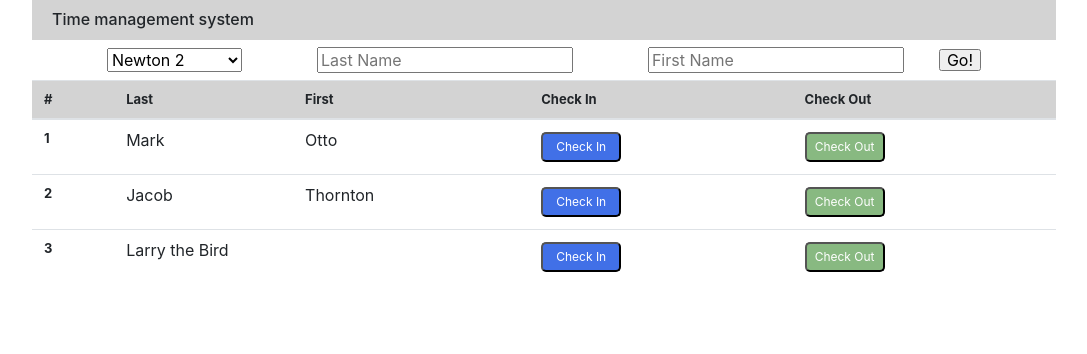
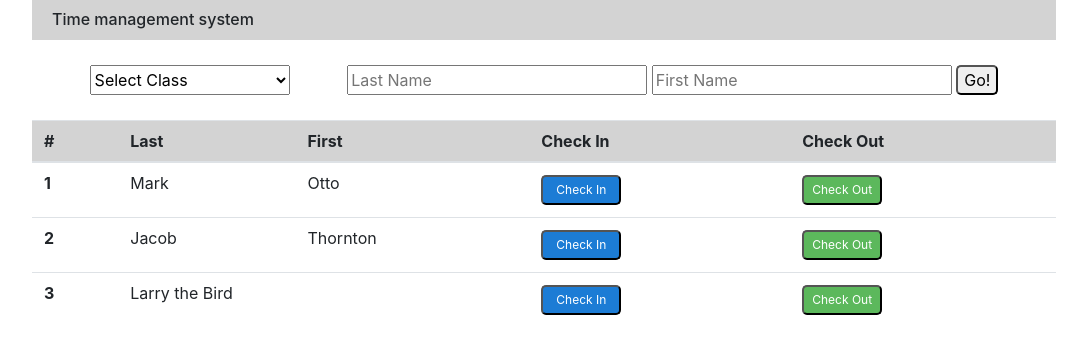
Before and after one commit to Mae94/clocksystem, a PHP site: the page made by Clock In.html in a window 1280 px wide. Shown: the top 354 px of the page, without its empty margins (96-1183 px from the left). Run offline with PHP 8.4, Linux system fonts and the light colour scheme.

Commit message:
no message

```diff
--- a/Clock In.html
+++ b/Clock In.html
@@ -19,26 +19,26 @@
         <form action="" method="post">
           <div id="form-box">
         <!-- セレクトボックス -->
-        <div>
-            <select name="list">
-            <option value="item1">Newton 1</option>
-            <option value="item2" selected>Newton 2</option>
-            <option value="item3">Darwin 1</option>
-            <option value="item4">Darwin 2</option>
-            <option value="item5">Shakespeare 1</option>
-            <option value="item6">Shakespeare 2</option>
-            <option value="item7">Enstein 1</option>
-            <option value="item8">Enstein 2</option>
+            <select class="select-list" name="list">
+            <option value="item1"selected>Select Class</option>
+            <option value="item2">Newton 1</option>
+            <option value="item3" >Newton 2</option>
+            <option value="item4">Darwin 1</option>
+            <option value="item5">Darwin 2</option>
+            <option value="item6">Shakespeare 1</option>
+            <option value="item7">Shakespeare 2</option>
+            <option value="item8">Enstein 1</option>
+            <option value="item9">Enstein 2</option>
             </select>
-       </div>
+            <div id="name-text">
             <!-- テキストボックス -->
-            <input type="text" name="Lastname" placeholder="Last Name" value="">
+            <input type="text" class="lastname" name="Lastname" placeholder="Last Name" value="">
 
-            <input type="text" name="Firstname" placeholder="First Name" value="">
+            <input type="text" class="firstname" name="Firstname" placeholder="First Name" value="">
 
-        <div class="go-button">
-                <input type="submit" name="btn_submit" value="Go!">
-        </div>
+            <!--Go!ボタン  -->
+            <input type="submit" class="go-button" name="btn_submit" value="Go!">
+          </div>
        </div>
       </form>
 
--- a/timemanagement.css
+++ b/timemanagement.css
@@ -14,25 +14,28 @@ margin: 0 auto;
 thead{
 background-color: lightgray;
 }
-th{
-    font-size: 13px;
-}
+
 #form-box{
     display: flex;
     justify-content: space-evenly;
     align-items: center;
-    height:40px;
+    height:80px;
 }
-.text-box{
-    display: flex;
-    justify-content: space-between;
-    height:20px;
+
+.select-list{
+    height:30px;
+    width: 200px;
+}
+.lastname ,.firstname{
+    height:30px;
+    width: 300px;
 }
 .go-button{
-    margin-left:-40px;
+ height:30px;
+ border-radius: 5px;
 }
 .check-in-btn{
-    background-color:rgba(39, 93, 228, 0.878);
+    background-color:#1c7cd5;
     height:30px;
     width:80px;
     font-size: 12px;
@@ -40,7 +43,7 @@ th{
     border-radius: 5px;
 }
 .check-out-btn{
-    background-color: rgba(23, 118, 8, 0.509);
+    background-color: #5cb85c;
     height:30px;
     width: 80px;
     font-size:12px;
```
